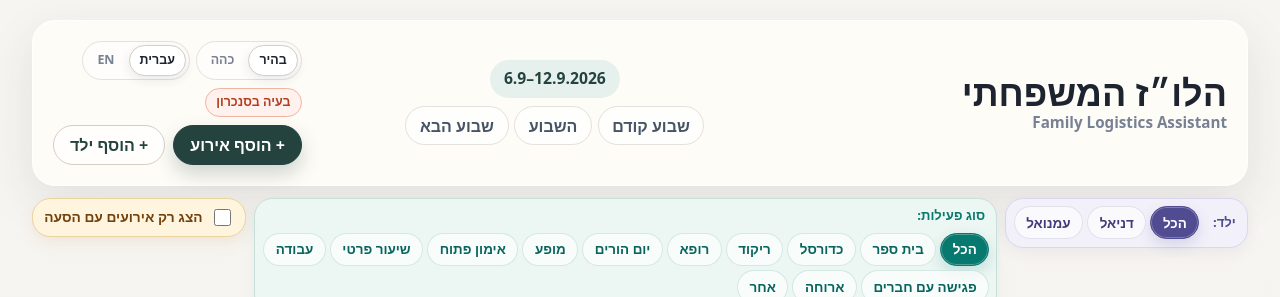
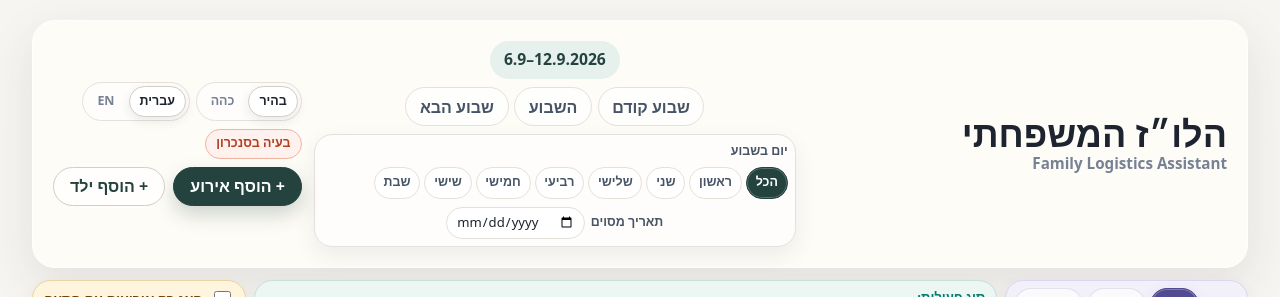
Before and after one commit to idopele/family-logistics-assistant, a React (Vite) app: page / in a window 1280 px wide. Shown: the top 297 px of the page. Built offline with nearby package versions, Linux system fonts and the light colour scheme; no server answers.

Commit message:
Step 11.2: fix event draft reset and add date filters

```diff
--- /dev/null
+++ b/src/components/ScheduleDateFilters.tsx
@@ -0,0 +1,59 @@
+import { weekDayLabelsByLanguage } from '../i18n';
+import { useUiPreferences } from '../i18n';
+import type { WeekdayFilter } from '../utils/scheduleViewFilters';
+
+interface ScheduleDateFiltersProps {
+  weekdayFilter: WeekdayFilter;
+  specificDateFilter: string;
+  onWeekdayFilterChange: (filter: WeekdayFilter) => void;
+  onSpecificDateFilterChange: (date: string) => void;
+  onClearSpecificDateFilter: () => void;
+}
+
+export function ScheduleDateFilters({
+  weekdayFilter,
+  specificDateFilter,
+  onWeekdayFilterChange,
+  onSpecificDateFilterChange,
+  onClearSpecificDateFilter,
+}: ScheduleDateFiltersProps) {
+  const { language, t } = useUiPreferences();
+
+  return (
+    <section className="schedule-date-filters" aria-label={t('dateFilters')}>
+      <div className="schedule-date-filters__weekdays">
+        <span className="schedule-date-filters__label">{t('weekdayFilter')}</span>
+        <div className="schedule-date-filters__buttons">
+          <button
+            className="schedule-date-filters__button"
+            type="button"
+            aria-pressed={weekdayFilter === 'all'}
+            onClick={() => onWeekdayFilterChange('all')}
+          >
+            {t('all')}
+          </button>
+          {weekDayLabelsByLanguage[language].map((label, day) => (
+            <button
+              className="schedule-date-filters__button"
+              type="button"
+              aria-pressed={weekdayFilter === day}
+              key={label}
+              onClick={() => onWeekdayFilterChange(day as WeekdayFilter)}
+            >
+              {label}
+            </button>
+          ))}
+        </div>
+      </div>
+      <label className="schedule-date-filters__date">
+        <span>{t('specificDateFilter')}</span>
+        <input type="date" value={specificDateFilter} onChange={(event) => onSpecificDateFilterChange(event.target.value)} />
+      </label>
+      {specificDateFilter !== '' ? (
+        <button className="schedule-date-filters__clear" type="button" onClick={onClearSpecificDateFilter}>
+          {t('clearDateFilter')}
+        </button>
+      ) : null}
+    </section>
+  );
+}
--- a/src/i18n/translations.ts
+++ b/src/i18n/translations.ts
@@ -42,6 +42,10 @@ export const translations = {
     filters: 'מסנני לוז',
     childFilter: 'ילד:',
     activityTypeFilter: 'סוג פעילות:',
+    dateFilters: 'מסנני תאריך',
+    weekdayFilter: 'יום בשבוע',
+    specificDateFilter: 'תאריך מסוים',
+    clearDateFilter: 'איפוס סינון תאריך',
     all: 'הכל',
     onlyTransportation: 'הצג רק אירועים עם הסעה',
     addEvent: '+ הוסף אירוע',
@@ -190,6 +194,10 @@ export const translations = {
     filters: 'Schedule filters',
     childFilter: 'Child:',
     activityTypeFilter: 'Activity type:',
+    dateFilters: 'Date filters',
+    weekdayFilter: 'Day of week',
+    specificDateFilter: 'Specific date',
+    clearDateFilter: 'Clear date filter',
     all: 'All',
     onlyTransportation: 'Show only events with transportation',
     addEvent: '+ Add event',
--- a/src/pages/HomePage.tsx
+++ b/src/pages/HomePage.tsx
@@ -6,6 +6,7 @@ import { DeleteEventDialog } from '../components/DeleteEventDialog';
 import { EventDetailsDialog } from '../components/EventDetailsDialog';
 import { FamilyActionCenter } from '../components/FamilyActionCenter';
 import { OccurrenceEditDialog } from '../components/OccurrenceEditDialog';
+import { ScheduleDateFilters } from '../components/ScheduleDateFilters';
 import { ScheduleFilters, type CategoryFilter, type ChildFilter } from '../components/ScheduleFilters';
 import { TransportationConflicts } from '../components/TransportationConflicts';
 import { TransportationDialog } from '../components/TransportationDialog';
@@ -44,7 +45,12 @@ import { getOccurrencesForRange } from '../services/scheduleEngine';
 import { detectTransportationConflicts } from '../services/transportationConflictDetection';
 import { buildFamilyActionCenterData } from '../services/familyActionCenter';
 import { useUiPreferences } from '../i18n';
-import { addDays } from '../utils/dateTime';
+import { addDays, isValidDate } from '../utils/dateTime';
+import {
+  getVisibleWeekDays,
+  getWeekStartForSpecificDate,
+  type WeekdayFilter,
+} from '../utils/scheduleViewFilters';
 import {
   formatWeekRange,
   getNextWeekStart,
@@ -72,6 +78,8 @@ export function HomePage() {
   const [weekStartDate, setWeekStartDate] = useState(() => getSundayOfWeek(today));
   const [childFilter, setChildFilter] = useState<ChildFilter>('all');
   const [categoryFilter, setCategoryFilter] = useState<CategoryFilter>('all');
+  const [weekdayFilter, setWeekdayFilter] = useState<WeekdayFilter>('all');
+  const [specificDateFilter, setSpecificDateFilter] = useState('');
   const [showOnlyWithTransportation, setShowOnlyWithTransportation] = useState(false);
   const [isAddEventOpen, setIsAddEventOpen] = useState(false);
   const [isAddChildOpen, setIsAddChildOpen] = useState(false);
@@ -90,6 +98,10 @@ export function HomePage() {
   const [isImportingLocalData, setIsImportingLocalData] = useState(false);
   const [sharedDataError, setSharedDataError] = useState<string | null>(null);
   const weekDays = useMemo(() => getWorkWeekDays(weekStartDate, language), [language, weekStartDate]);
+  const visibleWeekDays = useMemo(
+    () => getVisibleWeekDays(weekDays, weekdayFilter, specificDateFilter, language),
+    [language, specificDateFilter, weekDays, weekdayFilter],
+  );
   const activeChildren = useMemo(() => [...seedChildren, ...customChildren].filter((child) => child.isActive), [customChildren]);
   const childrenById = useMemo(() => new Map(activeChildren.map((child) => [child.id, child])), [activeChildren]);
   const allEvents = useMemo(() => [...events, ...customEvents], [customEvents]);
@@ -448,6 +460,29 @@ export function HomePage() {
     setIsImportingLocalData(false);
   }
 
+  function handlePreviousWeek() {
+    setSpecificDateFilter('');
+    setWeekStartDate(getPreviousWeekStart(weekStartDate));
+  }
+
+  function handleCurrentWeek() {
+    setSpecificDateFilter('');
+    setWeekStartDate(getSundayOfWeek(today));
+  }
+
+  function handleNextWeek() {
+    setSpecificDateFilter('');
+    setWeekStartDate(getNextWeekStart(weekStartDate));
+  }
+
+  function handleSpecificDateFilterChange(date: string) {
+    setSpecificDateFilter(date);
+
+    if (date !== '' && isValidDate(date)) {
+      setWeekStartDate(getWeekStartForSpecificDate(date));
+    }
+  }
+
   return (
     <main className="dashboard-page" aria-labelledby="app-title">
       <header className="dashboard-top">
@@ -456,12 +491,21 @@ export function HomePage() {
             <p>{t('appTitle')}</p>
             <h1 id="app-title">{t('appName')}</h1>
           </div>
-          <WeekNavigation
-            weekLabel={formatWeekRange(weekStartDate, language)}
-            onPreviousWeek={() => setWeekStartDate(getPreviousWeekStart(weekStartDate))}
-            onCurrentWeek={() => setWeekStartDate(getSundayOfWeek(today))}
-            onNextWeek={() => setWeekStartDate(getNextWeekStart(weekStartDate))}
-          />
+          <div className="dashboard-time-controls">
+            <WeekNavigation
+              weekLabel={formatWeekRange(weekStartDate, language)}
+              onPreviousWeek={handlePreviousWeek}
+              onCurrentWeek={handleCurrentWeek}
+              onNextWeek={handleNextWeek}
+            />
+            <ScheduleDateFilters
+              weekdayFilter={weekdayFilter}
+              specificDateFilter={specificDateFilter}
+              onWeekdayFilterChange={setWeekdayFilter}
+              onSpecificDateFilterChange={handleSpecificDateFilterChange}
+              onClearSpecificDateFilter={() => setSpecificDateFilter('')}
+            />
+          </div>
           <div className="dashboard-header-tools">
             <UiPreferenceControls />
             <SharedDataStatusIndicator status={sharedDataStatus} />
@@ -535,7 +579,7 @@ export function HomePage() {
           <span>{formatWeekRange(weekStartDate, language)}</span>
         </div>
         <div className="weekly-grid" aria-label={t('weekSection')}>
-          {weekDays.map((day) => (
+          {visibleWeekDays.map((day) => (
             <DaySchedule
               key={day.date}
               label={day.label}
--- a/src/styles/global.css
+++ b/src/styles/global.css
@@ -149,6 +149,7 @@ summary:focus-visible {
   line-height: 1.25;
 }
 
+.dashboard-time-controls { display: grid; gap: var(--space-2); justify-items: center; min-width: 0; }
 .week-navigation { display: grid; gap: var(--space-2); justify-items: stretch; min-width: 0; }
 .week-navigation__range {
   justify-self: center;
@@ -194,6 +195,69 @@ summary:focus-visible {
   padding: 0 0.85rem;
 }
 .week-navigation__button:hover { transform: translateY(-1px); border-color: var(--color-border-strong); background: #fff; color: var(--color-text); }
+
+.schedule-date-filters {
+  display: flex;
+  flex-wrap: wrap;
+  align-items: center;
+  justify-content: center;
+  gap: var(--space-2);
+  max-width: 100%;
+  border: 1px solid var(--color-border);
+  border-radius: var(--radius-lg);
+  padding: 0.45rem;
+  background: rgb(255 255 255 / 62%);
+  box-shadow: var(--shadow-card);
+}
+.schedule-date-filters__weekdays,
+.schedule-date-filters__date {
+  display: inline-flex;
+  flex-wrap: wrap;
+  align-items: center;
+  gap: 0.35rem;
+  min-width: 0;
+}
+.schedule-date-filters__label,
+.schedule-date-filters__date span {
+  color: var(--color-text-soft);
+  font-size: 0.78rem;
+  font-weight: 950;
+  white-space: nowrap;
+}
+.schedule-date-filters__buttons { display: flex; flex-wrap: wrap; gap: 0.25rem; }
+.schedule-date-filters__button,
+.schedule-date-filters__clear {
+  min-height: 2rem;
+  border: 1px solid var(--color-border);
+  border-radius: 999px;
+  padding: 0 0.55rem;
+  background: #fff;
+  color: var(--color-text-soft);
+  font: inherit;
+  font-size: 0.78rem;
+  font-weight: 850;
+  cursor: pointer;
+  transition: transform 140ms ease, background-color 140ms ease, border-color 140ms ease, color 140ms ease;
+}
+.schedule-date-filters__button[aria-pressed='true'] {
+  border-color: var(--color-primary);
+  background: var(--color-primary);
+  color: #fff;
+  box-shadow: inset 0 0 0 1px rgb(255 255 255 / 25%);
+}
+.schedule-date-filters__button:hover,
+.schedule-date-filters__clear:hover { transform: translateY(-1px); border-color: var(--color-primary); }
+.schedule-date-filters__date input {
+  min-height: 2rem;
+  border: 1px solid var(--color-border);
+  border-radius: 999px;
+  padding: 0 0.55rem;
+  background: #fff;
+  color: var(--color-text);
+  font: inherit;
+  font-size: 0.82rem;
+}
+.schedule-date-filters__clear { color: #9a3412; }
 
 .dashboard-actions { display: flex; flex-wrap: wrap; gap: var(--space-2); justify-content: start; }
 .dashboard-header-tools { display: grid; gap: var(--space-2); justify-items: start; }
@@ -542,6 +606,24 @@ summary:focus-visible {
   color: #c9f3ec;
 }
 
+:root[data-theme='dark'] .schedule-date-filters {
+  border-color: var(--color-border-strong);
+  background: rgb(255 255 255 / 7%);
+}
+:root[data-theme='dark'] .schedule-date-filters__button,
+:root[data-theme='dark'] .schedule-date-filters__clear,
+:root[data-theme='dark'] .schedule-date-filters__date input {
+  border-color: var(--color-border);
+  background: rgb(255 255 255 / 8%);
+  color: var(--color-text-soft);
+}
+:root[data-theme='dark'] .schedule-date-filters__button[aria-pressed='true'] {
+  border-color: var(--color-primary);
+  background: var(--color-primary);
+  color: #fff;
+}
+:root[data-theme='dark'] .schedule-date-filters__clear { color: #ffd6c6; }
+
 :root[data-theme='dark'] .ui-preferences__button {
   color: #c8d4e2;
 }
@@ -813,7 +895,7 @@ summary:focus-visible {
 @media (min-width: 48rem) {
   .dashboard-page { padding: var(--space-5); }
   .dashboard-top__main { grid-template-columns: minmax(13rem, 1fr) minmax(18rem, 1.15fr) auto; padding: var(--space-5); }
-  .week-navigation { justify-self: center; }
+  .dashboard-time-controls, .week-navigation { justify-self: center; }
   .dashboard-actions { justify-content: end; }
   .schedule-filters { align-items: start; }
   .add-event-form { grid-template-columns: repeat(2, minmax(0, 1fr)); }
@@ -829,8 +911,9 @@ summary:focus-visible {
 
 @media (max-width: 47.98rem) {
   .dashboard-top__main, .family-action-center, .day-schedule { border-radius: var(--radius-lg); }
-  .dashboard-actions, .schedule-filters, .schedule-filters__group, .schedule-filters__buttons, .week-navigation__buttons { width: 100%; }
-  .dashboard-actions > button, .schedule-filters__button, .week-navigation__button { flex: 1 1 auto; }
+  .dashboard-actions, .schedule-filters, .schedule-filters__group, .schedule-filters__buttons, .week-navigation__buttons, .schedule-date-filters, .schedule-date-filters__weekdays, .schedule-date-filters__buttons, .schedule-date-filters__date { width: 100%; }
+  .dashboard-actions > button, .schedule-filters__button, .week-navigation__button, .schedule-date-filters__button { flex: 1 1 auto; }
+  .schedule-date-filters__date input { flex: 1 1 10rem; }
   .schedule-filters__group { align-items: stretch; }
   .transportation-filter-toggle { width: 100%; justify-content: center; }
   .family-action-row { grid-template-columns: 4.2rem minmax(0, 1fr); }
```
Also changed, not shown: src/components/AddEventDialog.tsx (+22 -1 lines), 2 other files (tests, documents, lock files or other folders).
